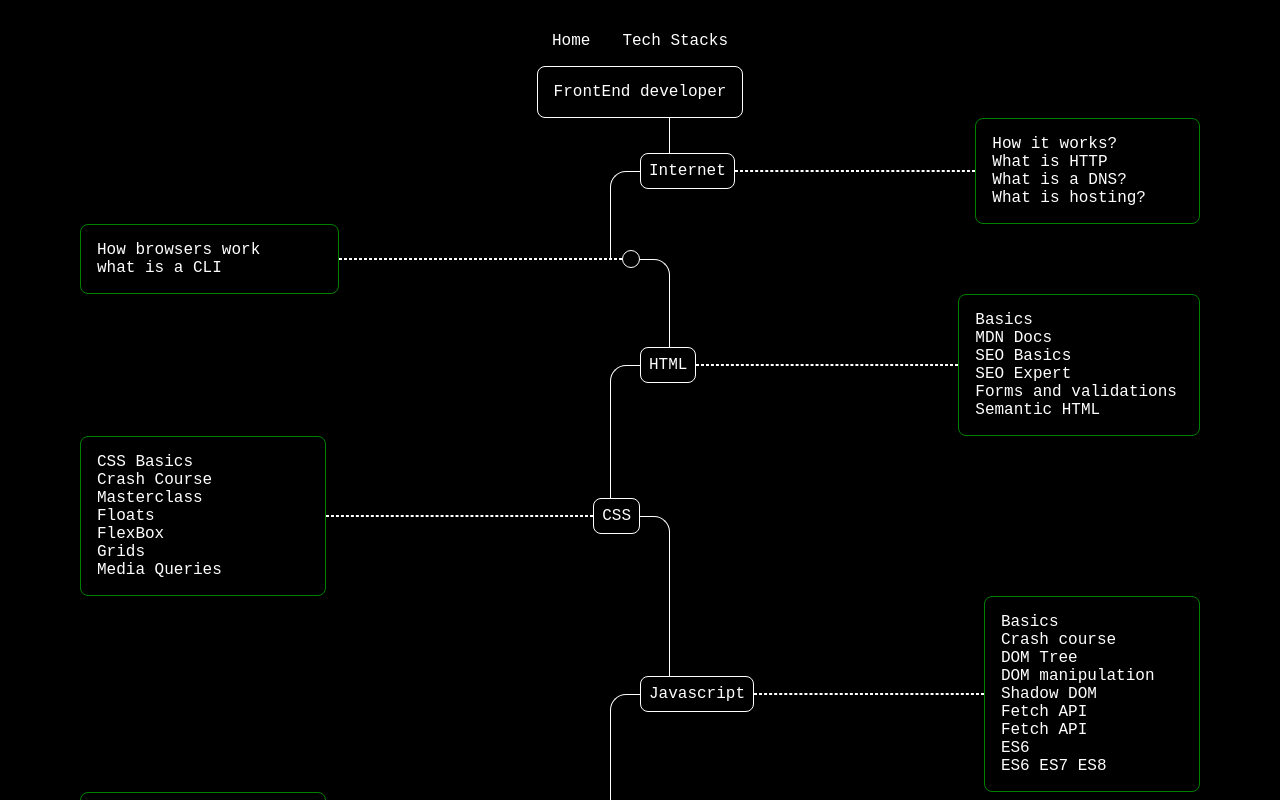
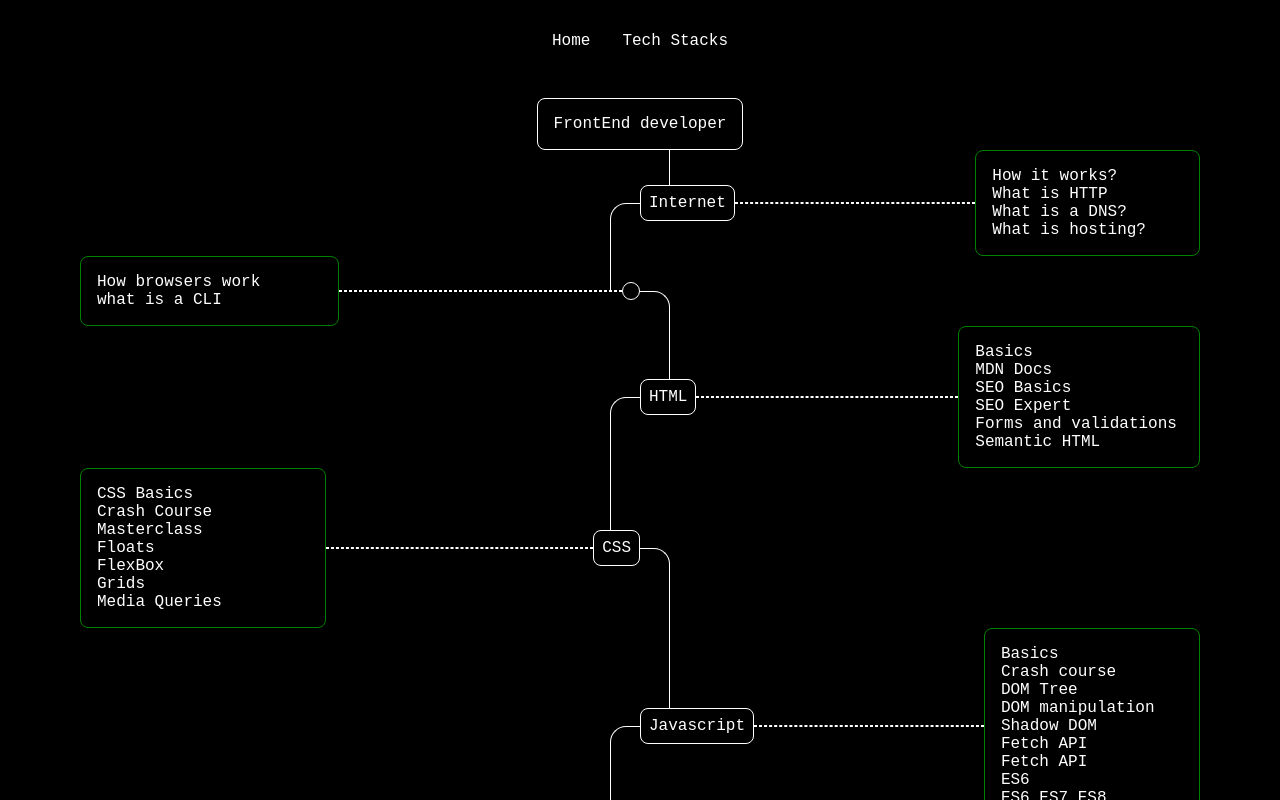
Before and after one commit to CharbelBG/Devroadmaps, a React (Vite) app: page /frontend in a window 1280 px wide. Shown: the top 800 px of the page. Built offline with nearby package versions, Linux system fonts and the light colour scheme.

Commit message:
finalized the app

```diff
--- a/index.html
+++ b/index.html
@@ -4,7 +4,7 @@
     <meta charset="UTF-8" />
     <!-- <link rel="icon" type="image/svg+xml" href="/vite.svg" /> -->
     <meta name="viewport" content="width=device-width, initial-scale=1.0," />
-    <title>devroadmaps</title>
+    <title>devroadmaps 🚗</title>
   </head>
   <body>
     <div id="root"></div>
--- a/src/pages/FrontEnd.jsx
+++ b/src/pages/FrontEnd.jsx
@@ -5,8 +5,8 @@ export default function FrontEnd(){
 
 return(
 <>
-<div className="frontEndContainer">
-   {/* animate the keyword, on loading, random letters */}
+<div className="sectionWrapper">
+
    <div className="sectionHeader" >
       FrontEnd developer
    </div>
```
